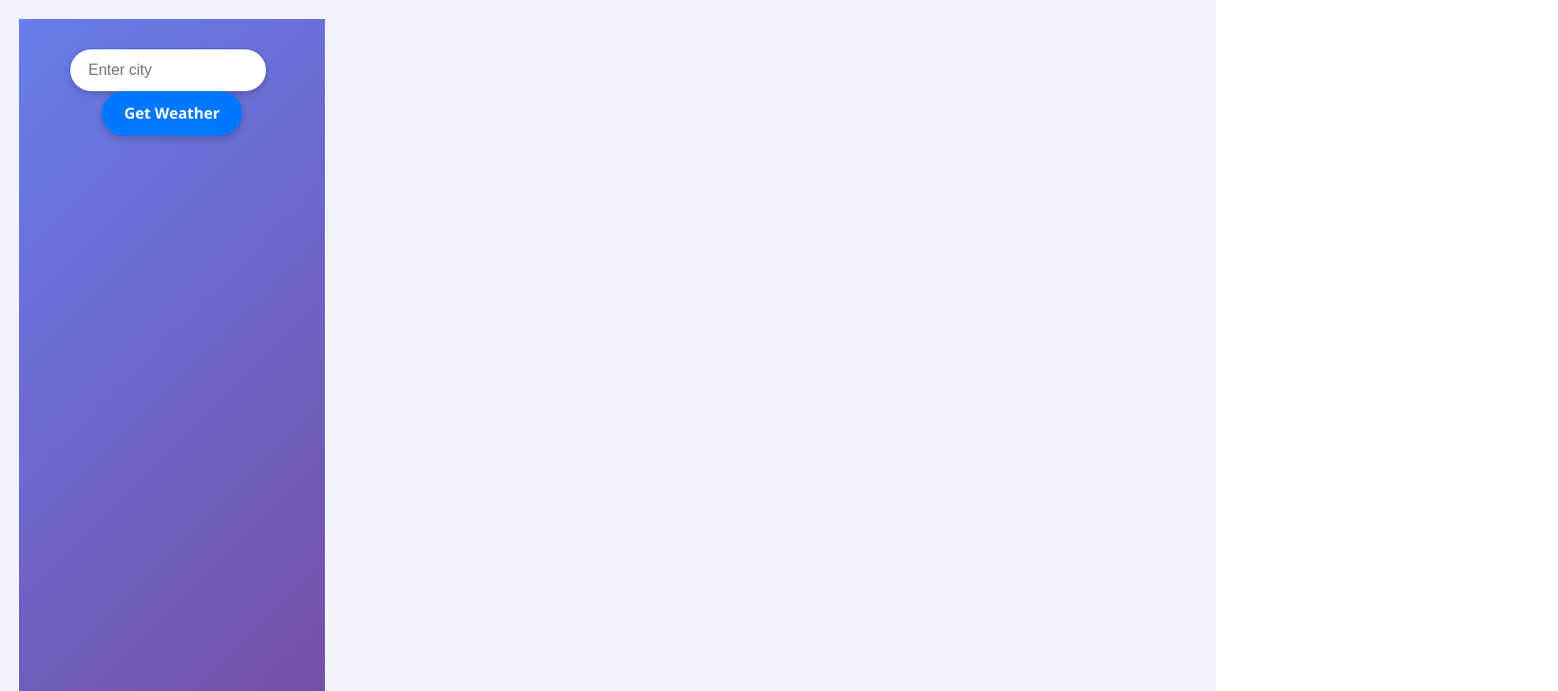
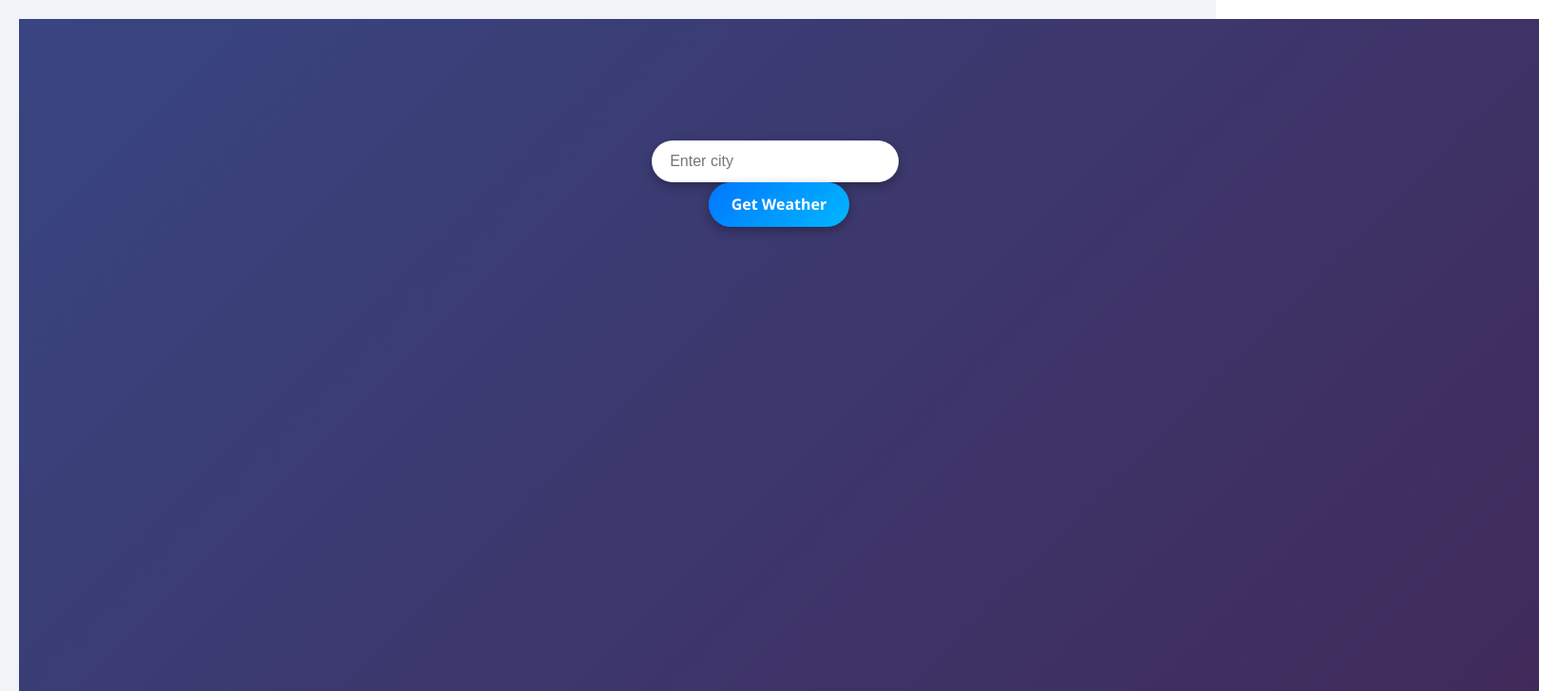
Before and after one commit to anrowsshkya/WeatherInfo, a React (Vite) app in the folder weather-nfo/: page / in a window 1280 px wide. Shown: the top 728 px of the page at 95% size, 1640 px wide, since content can reach past the window. Built offline with nearby package versions, Linux system fonts and the light colour scheme.

Commit message:
Changed the image size layout to cover the screen

```diff
--- a/weather-nfo/src/components/Home.css
+++ b/weather-nfo/src/components/Home.css
@@ -1,13 +1,36 @@
+/* Container */
 .home-container {
     display: flex;
     flex-direction: column;
     align-items: center;
     justify-content: flex-start;
     min-height: 100vh;
-    padding: 2rem;
-    transition: background 0.5s ease-in-out;
+    min-width: 200vh;
+    padding: 8rem;
     font-family: "Segoe UI", Tahoma, Geneva, Verdana, sans-serif;
     color: #fff;
+    text-align: center;
+    position: relative;
+    overflow: hidden;
+}
+
+/* Background overlay for readability */
+.home-container::before {
+    content: "";
+    position: absolute;
+    top: 0;
+    left: 0;
+    width: 100%;
+    height: 100%;
+    background: rgba(0, 0, 0, 0.45);
+    /* Dark overlay */
+    z-index: 0;
+}
+
+/* Ensure content stays above background */
+.home-container>* {
+    position: relative;
+    z-index: 1;
 }
 
 /* Input + button styling */
@@ -18,38 +41,52 @@
     outline: none;
     font-size: 1rem;
     margin-right: 0.5rem;
-    box-shadow: 0 3px 8px rgba(0, 0, 0, 0.2);
-    width: 250px;
+    box-shadow: 0 4px 12px rgba(0, 0, 0, 0.3);
+    width: 260px;
     max-width: 80%;
+    transition: box-shadow 0.3s ease, transform 0.2s ease;
 }
 
+.city-input:focus {
+    box-shadow: 0 6px 15px rgba(0, 0, 0, 0.4);
+    transform: scale(1.02);
+}
+
+/* Button */
 .fetch-button {
     padding: 0.8rem 1.5rem;
     border: none;
     border-radius: 25px;
     font-size: 1rem;
     cursor: pointer;
-    background: #0077ff;
+    background: linear-gradient(135deg, #0077ff, #00b7ff);
     color: #fff;
     font-weight: 600;
-    box-shadow: 0 3px 8px rgba(0, 0, 0, 0.2);
-    transition: background 0.3s ease;
+    box-shadow: 0 4px 12px rgba(0, 0, 0, 0.3);
+    transition: background 0.3s ease, transform 0.2s ease;
 }
 
 .fetch-button:hover {
-    background: #005fcc;
+    background: linear-gradient(135deg, #005fcc, #0099dd);
+    transform: translateY(-2px);
 }
 
+.fetch-button:active {
+    transform: translateY(0);
+}
+
+/* Error message */
 .error {
     color: #ffdddd;
     margin-top: 1rem;
     font-size: 0.9rem;
-    background: rgba(255, 0, 0, 0.3);
-    padding: 0.5rem 1rem;
-    border-radius: 10px;
+    background: rgba(255, 0, 0, 0.35);
+    padding: 0.6rem 1.2rem;
+    border-radius: 12px;
+    box-shadow: 0 3px 6px rgba(0, 0, 0, 0.25);
 }
 
-/* Background images for weather conditions */
+/* Backgrounds */
 .bg-rain {
     background: url("../assets/images/rain.webp") no-repeat center/cover;
 }
```
